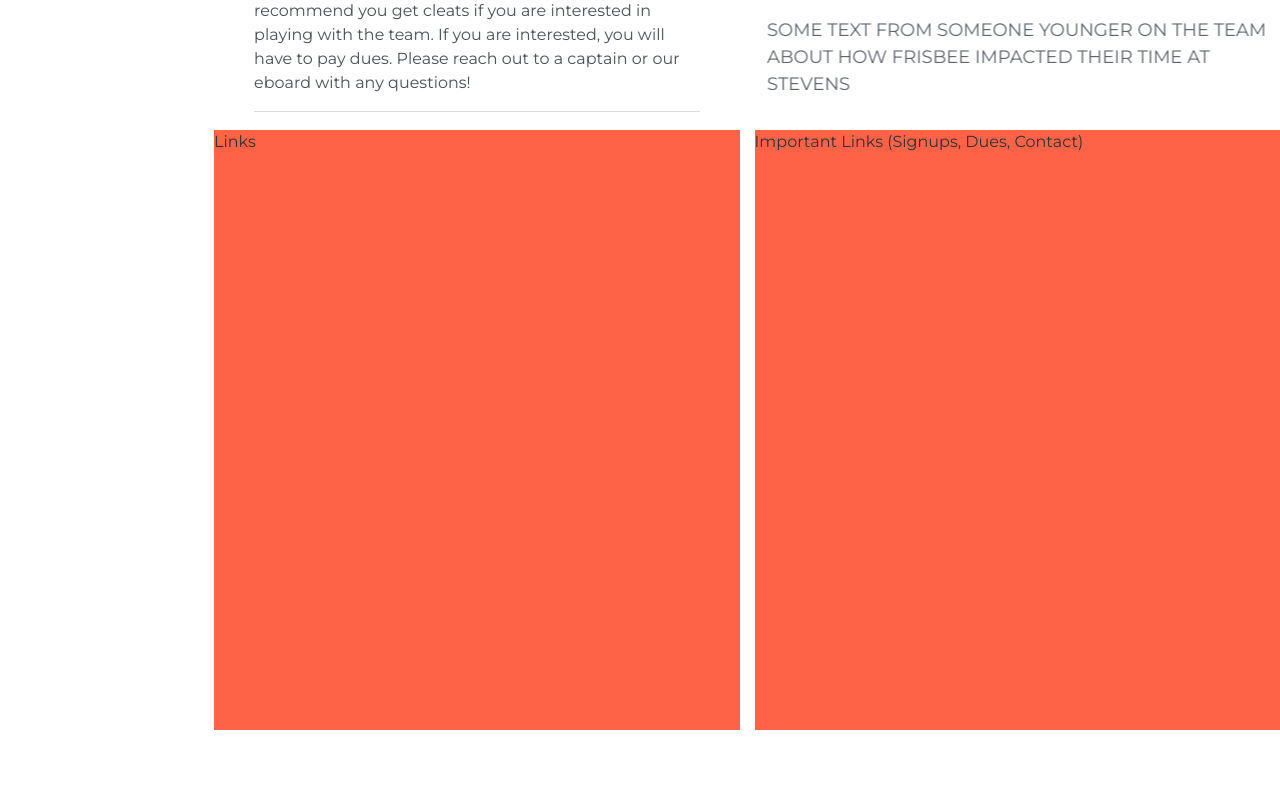
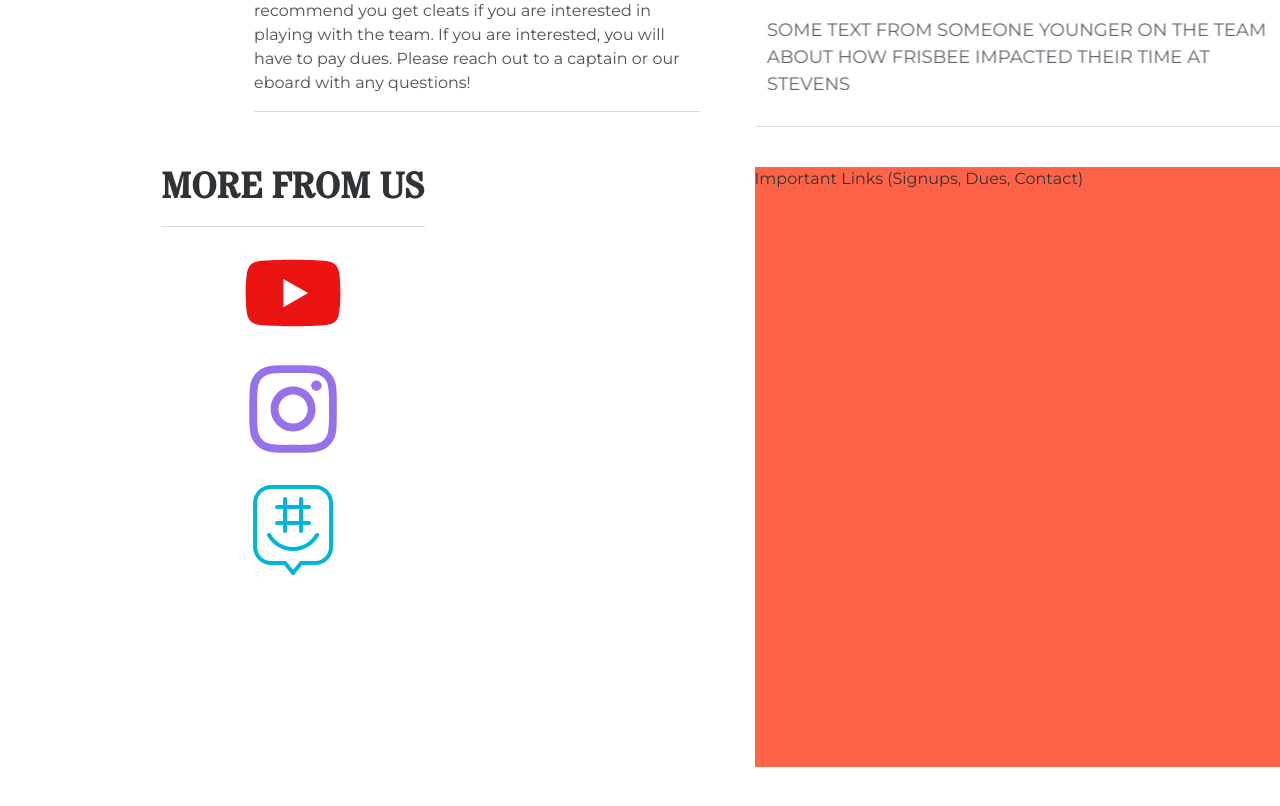
Before and after one commit to johnnywong30/stevens-ducks, a React (Create React App) app in the folder client/: page / in a window 1280 px wide. Shown: the part 1300-2106 px from the top of the page. Before the commit the page ends 2030 px from the top, so only its background shows below. Built offline with nearby package versions, Linux system fonts and the light colour scheme.

Commit message:
links on home page

```diff
--- /dev/null
+++ b/client/src/components/IconLink.js
@@ -0,0 +1,10 @@
+import React from "react";
+import { Link, Icon } from "@chakra-ui/react";
+
+export default function IconLink({as, href, boxSize='200px', color='gray.900' }) {
+    return (
+        <Link href={href} textDecor={'none'} isExternal>
+            <Icon as={as} boxSize={boxSize} color={color} />
+        </Link>
+    )
+}
--- /dev/null
+++ b/client/src/routes/pages/home/GroupMeIcon.js
@@ -0,0 +1,15 @@
+import { createIcon } from "@chakra-ui/react";
+
+
+
+export const GroupMeIcon = createIcon({
+    displayName: 'GroupMeIcon',
+    viewBox: '0 0 50 50',
+    path: (
+        <path
+            fill='currentColor'
+            d="M 14 5 C 9.0414839 5 5 9.0414839 5 14 L 5 36 C 5 40.958516 9.0414839 45 14 45 L 20.519531 45 L 24.21875 49.625 A 1.0001 1.0001 0 0 0 25.78125 49.625 L 29.480469 45 L 36 45 C 40.958516 45 45 40.958516 45 36 L 45 14 C 45 9.0414839 40.958516 5 36 5 L 14 5 z M 14 7 L 36 7 C 39.877484 7 43 10.122516 43 14 L 43 36 C 43 39.877484 39.877484 43 36 43 L 29 43 A 1.0001 1.0001 0 0 0 28.21875 43.375 L 25 47.398438 L 21.78125 43.375 A 1.0001 1.0001 0 0 0 21 43 L 14 43 C 10.122516 43 7 39.877484 7 36 L 7 14 C 7 10.122516 10.122516 7 14 7 z M 20.984375 10.986328 A 1.0001 1.0001 0 0 0 20 12 L 20 15 L 17 15 A 1.0001 1.0001 0 1 0 17 17 L 20 17 L 20 23 L 17 23 A 1.0001 1.0001 0 1 0 17 25 L 20 25 L 20 28 A 1.0001 1.0001 0 1 0 22 28 L 22 25 L 28 25 L 28 28 A 1.0001 1.0001 0 1 0 30 28 L 30 25 L 33 25 A 1.0001 1.0001 0 1 0 33 23 L 30 23 L 30 17 L 33 17 A 1.0001 1.0001 0 1 0 33 15 L 30 15 L 30 12 A 1.0001 1.0001 0 1 0 28 12 L 28 15 L 22 15 L 22 12 A 1.0001 1.0001 0 0 0 20.984375 10.986328 z M 22 17 L 28 17 L 28 23 L 22 23 L 22 17 z M 37.046875 28.972656 A 1.0001 1.0001 0 0 0 36.136719 29.496094 C 33.875482 33.3729 29.798559 36 25 36 C 20.191456 36 16.123595 33.384961 13.865234 29.498047 A 1.0001 1.0001 0 0 0 12.951172 28.988281 A 1.0001 1.0001 0 0 0 12.134766 30.501953 C 14.724405 34.959039 19.462544 38 25 38 C 30.531441 38 35.270518 34.9491 37.863281 30.503906 A 1.0001 1.0001 0 0 0 37.046875 28.972656 z"
+        />
+
+    )
+})
--- /dev/null
+++ b/client/src/routes/pages/home/Links.js
@@ -0,0 +1,47 @@
+import React from 'react';
+
+import { Center, Flex, Divider, Heading, Text, Stack, HStack, VStack, useBreakpointValue } from '@chakra-ui/react';
+import { Parallax } from 'react-scroll-parallax';
+import { FaYoutube, FaInstagram } from 'react-icons/fa'
+import { GroupMeIcon } from './GroupMeIcon';
+import IconLink from 'components/IconLink';
+
+
+import '../../../css/home.css'
+
+export default function Links() {
+
+    const YOUTUBE_LINK = 'https://www.youtube.com/channel/UCS-Zp8bLykym3kksU0OMBSg/playlists'
+    const INSTAGRAM_LINK = 'https://www.instagram.com/stevens_ultimate/'
+    const GROUPME_LINK = 'https://groupme.com/en-US/' // TODO FILL THIS WHEN WE GET IT
+
+    const startTranslateX = useBreakpointValue({
+        base: -10,
+        lg: -35
+    })
+
+    const endTranslateX = useBreakpointValue({
+        base: 10,
+        lg: 65
+    })
+
+    return (
+        <Parallax
+            translateX={[startTranslateX, endTranslateX]}
+            // translateY={[90, -180]}
+            // opacity={[0.8, 2]}
+            // rotateZ={[0, 270]}
+            easing="easeInSine"
+        >
+            <Center>
+                <VStack spacing={4}>
+                    <Heading>MORE FROM US</Heading>
+                    <Divider />
+                    <IconLink as={FaYoutube} boxSize={'100px'} href={YOUTUBE_LINK} color={'red.500'} />
+                    <IconLink as={FaInstagram} boxSize={'100px'} href={INSTAGRAM_LINK} color={'purple.300'} />
+                    <IconLink as={GroupMeIcon} boxSize={'100px'} href={GROUPME_LINK} color={'cyan.500'} />
+                </VStack>
+            </Center>
+        </Parallax>
+    )
+}
--- a/client/src/routes/pages/home/TeamPictures.js
+++ b/client/src/routes/pages/home/TeamPictures.js
@@ -56,6 +56,7 @@ export default function TeamPictures() {
                 <Text color={'gray.600'} fontSize={'lg'} p={3}>
                     SOME TEXT FROM SOMEONE YOUNGER ON THE TEAM ABOUT HOW FRISBEE IMPACTED THEIR TIME AT STEVENS
                 </Text>
+                <Divider />
             </VStack>
 
         </Parallax>
--- a/client/src/routes/pages/home/index.js
+++ b/client/src/routes/pages/home/index.js
@@ -6,26 +6,27 @@ import AboutUs from "./AboutUs";
 import Highlights from "./Highlights";
 import TeamPictures from "./TeamPictures";
 import PracticeInfo from "./PracticeInfo";
+import Links from "./Links";
 
 
 const Home = () => {
     return (
         <SimpleGrid className={'home-grid'} minChildWidth={{base: '100%', md: '400px'}} spacing='15px'>
             {/* TODO: work on these responsive section heights */}
-            <Box height={{base: '90vh', md: '100vh'}}>
+            <Box height={{base: '85vh', xs: '100vh'}}>
                 <AboutUs />
             </Box>
-            <Box height={{base: '90vh', md: '100vh'}}>
+            <Box height={{base: '70vh', xs: '75vh', sm: '100vh'}}>
                 <Highlights />
             </Box>
-            <Box height={{base: '120vh', sm: '80vh', smd: '75vh', md: '75vh'}}>
+            <Box height={{base: '100%'}}>
                 <PracticeInfo />
             </Box>
-            <Box height={{base: '50vh', xs:'45vh', sm: '50vh', smd: '70vh', md: '75vh'}}>
+            <Box height={{base: '100%'}}>
                 <TeamPictures />
             </Box>
-            <Box bg='tomato' height={{base: '90vh', md: '75vh'}}>
-                Links
+            <Box height={{base: 'calc(100% + 50px)'}}>
+                <Links />
             </Box>
             <Box bg='tomato' height={{base: '90vh', md: '75vh'}}>
                 Important Links (Signups, Dues, Contact)
```
